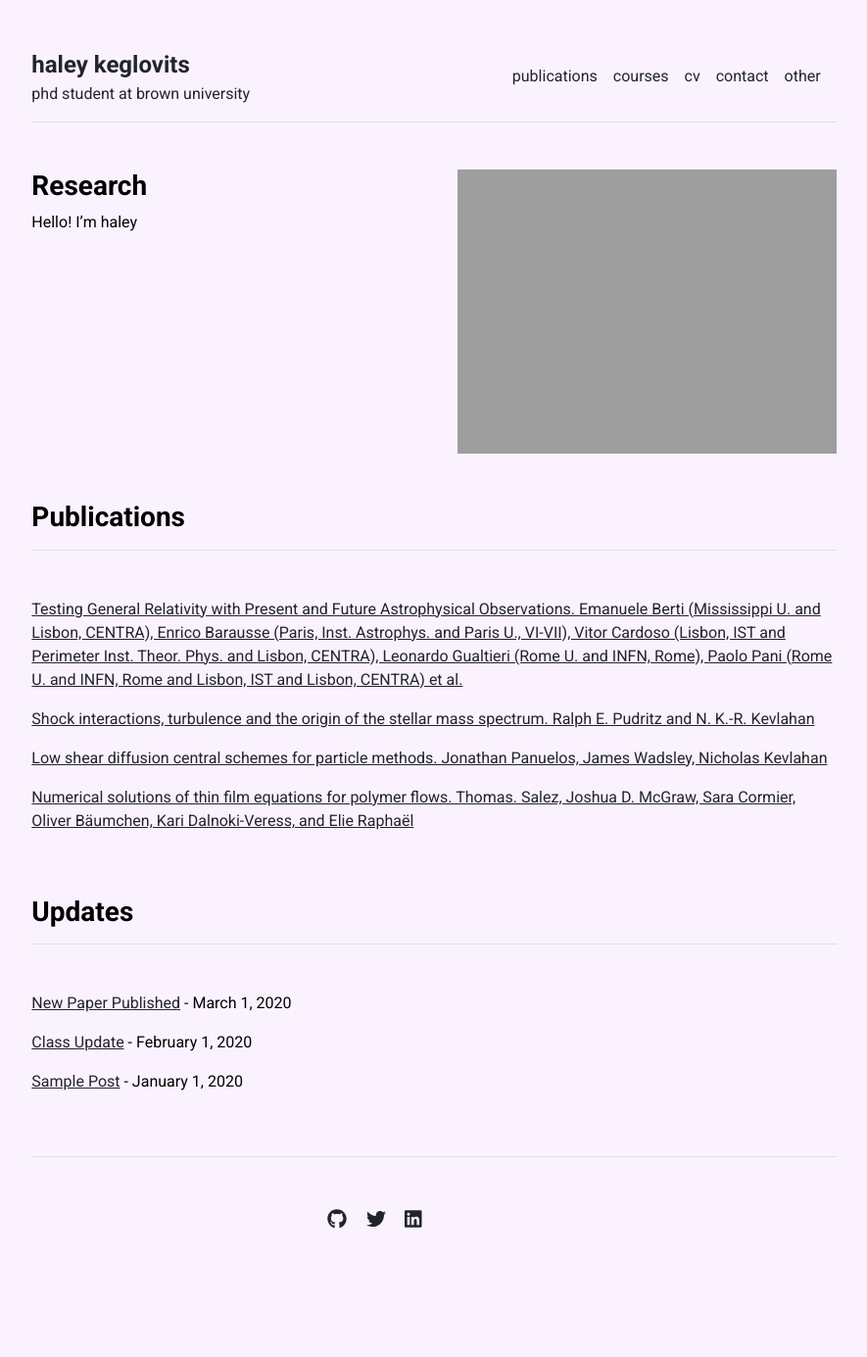
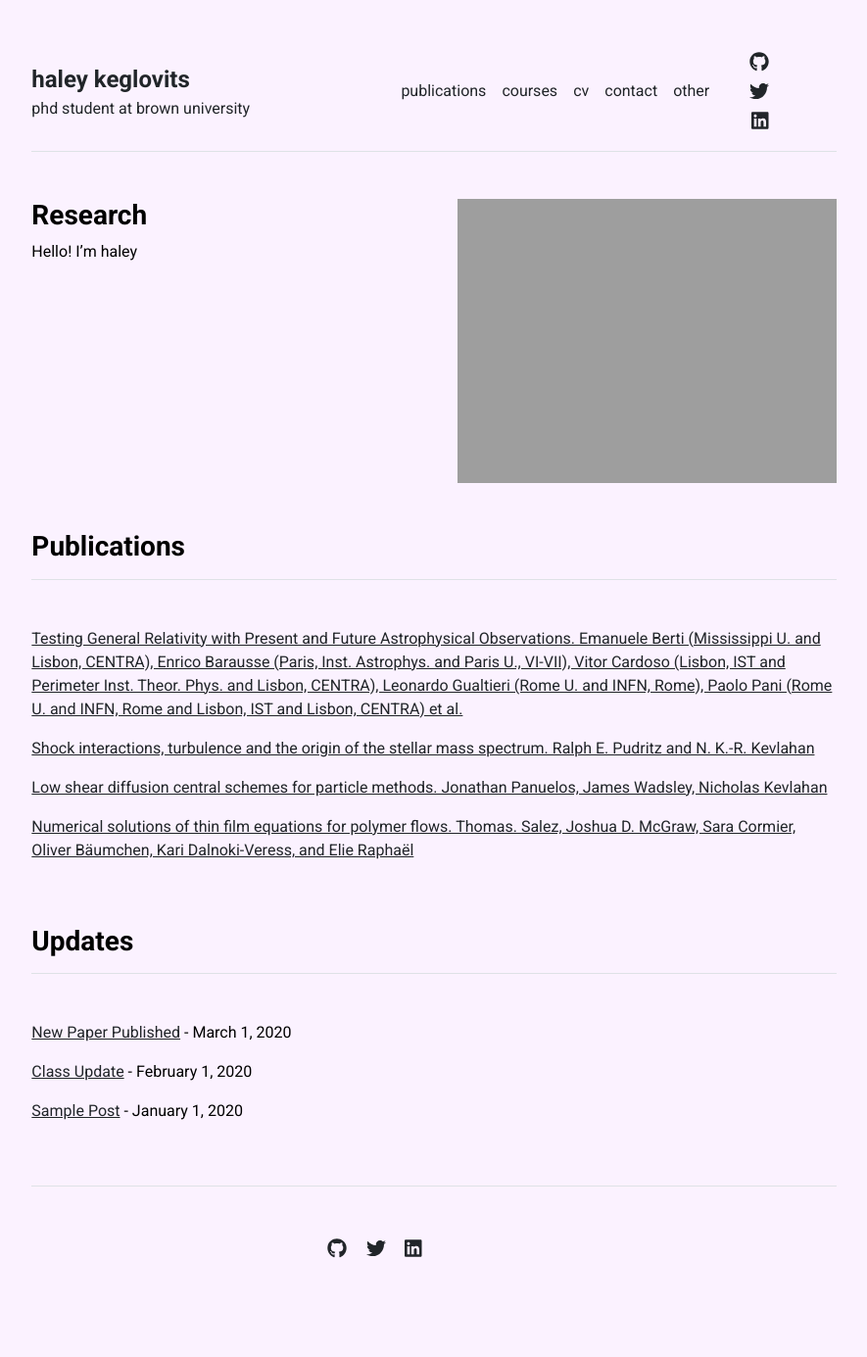
Before and after one commit to haleyk/haleyk.github.io, a Jekyll site: the page built from index.md, in a window 1280 px wide. Shown: the whole page at 98% size, without its empty margins (197-1082 px from the left). Built offline with Jekyll 4.4.1, drawn with Linux system fonts in a browser that asks for light colours; before the commit the page ends 1355 px from its top, so only the background shows below that.

Commit message:
will icons move to top

```diff
--- a/_includes/header.html
+++ b/_includes/header.html
@@ -12,4 +12,11 @@
       <a class="me-3 py-2 text-decoration-none" href="{{ site.github.url }}{{ item.url }}">{{ item.name }}</a>
     {% endfor %}
   </nav>
+  <div class="row">
+    <div class="col-md-6 text-end social-media-icons">
+      {% for item in site.data.settings.social %}
+        <a href="{{ item.link }}" class="ms-3 fs-5"><i class="fab fa-{{ item.icon }}"></i></a>
+      {% endfor %}
+    </div>
+  </div>
 </header>
--- a/_layouts/other.html
+++ b/_layouts/other.html
@@ -4,8 +4,8 @@ layout: default
 
 {{ content }}
 
-<h3 class="fw-bold border-bottom pb-3 mb-5">People</h3>
-{% for person in site.data.settings.people %}
+<h3 class="fw-bold border-bottom pb-3 mb-5">other</h3>
+{% for person in site.data.settings.other %}
 <div class="row g-5 mb-5">
   <div class="col-md-6">
     <h5>{{ person.name }}</h5>
```
